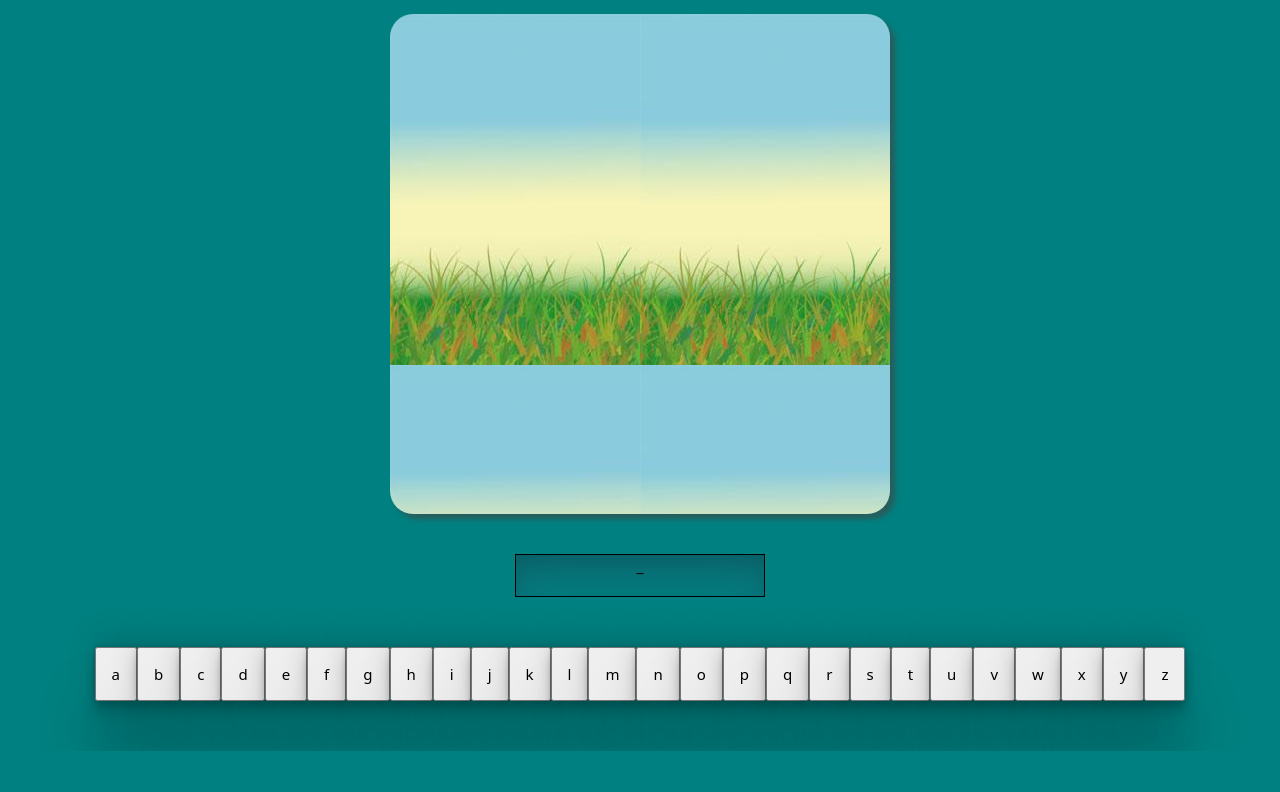
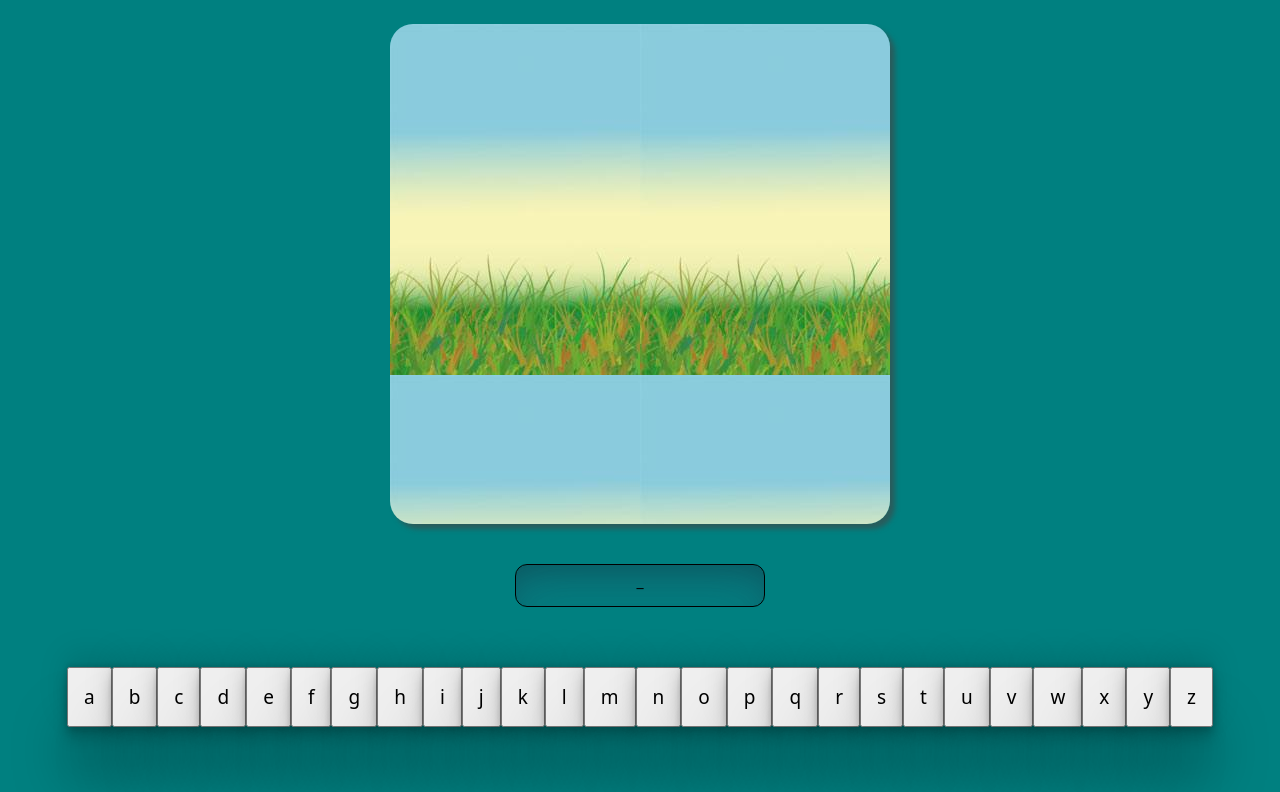
Before and after one commit to Ataf90/pendu-jeu, a plain HTML site: page index.html in a window 1280 px wide. Shown: the part 69-861 px from the top of the page. Before the commit the page ends 820 px from the top, so only its background shows below. Drawn offline with Linux system fonts and the light colour scheme.

Commit message:
modfication----- css et html ----17/10/  23:26

```diff
--- a/assests/script/script.js
+++ b/assests/script/script.js
@@ -12,7 +12,7 @@ const arrayMotMystere = devineStocke.split('');
 console.log(arrayMotMystere);
 let laVie;
 let compteVraiDevine;
-let espace;
+let espace = "_";
 let porteMots;
 //------------------crée mon alératoire----------
 // function porterMonAleratoire() {
--- a/assests/style/style.css
+++ b/assests/style/style.css
@@ -1,8 +1,9 @@
 * {
   box-sizing: border-box;
-  margin: 0 auto;
+  margin: 5px auto;
   padding: 0;
-  font-family: system-ui, -apple-system, BlinkMacSystemFont, 'Segoe UI', Roboto, c
+  font-family: system-ui, -apple-system, BlinkMacSystemFont, "Segoe UI", Roboto,
+    c;
 
   /* border: 1px solid red; */
 }
@@ -17,6 +18,15 @@ main {
 header {
   text-align: center;
   color: white;
+  text-shadow: 2px 2px 4px #000000;
+}
+image {
+  margin-top: 40px;
+  background-image: url(../img/pendu_0.jpg);
+  padding: 50%;
+  display: block;
+  border-radius: 23px;
+  box-shadow: 5px 5px 5px rgba(68, 68, 68, 0.6);
 }
 .container {
   padding: 10%;
@@ -24,15 +34,6 @@ header {
   border-radius: 40px;
   display: flex;
   justify-content: center;
-}
-
-.alpha-btn {
-  padding: 15px;
-  flex-wrap: wrap;
-  box-shadow: rgba(0, 0, 0, 0.25) 0px 54px 55px,
-    rgba(0, 0, 0, 0.12) 0px -12px 30px, rgba(0, 0, 0, 0.12) 0px 4px 6px,
-    rgba(0, 0, 0, 0.17) 0px 12px 13px, rgba(0, 0, 0, 0.09) 0px -3px 5px;
-    font-size: 15px;
 }
 .mot-secret {
   border: 1px black double;
@@ -42,12 +43,17 @@ header {
   margin-top: 40px;
   box-shadow: rgba(50, 50, 93, 0.25) 0px 30px 60px -12px inset,
     rgba(0, 0, 0, 0.3) 0px 18px 36px -18px inset;
+  border-radius: 12px;
 }
-image {
-  margin-top: 40px;
-  background-image: url(../img/pendu_0.jpg);
-  padding: 50%;
-  display: block;
-  border-radius: 23px;
-  box-shadow: 5px 5px 5px rgba(68, 68, 68, 0.6);
+.alpha-btn {
+  padding: 15px;
+  flex-wrap: wrap;
+  box-shadow: rgba(0, 0, 0, 0.25) 0px 54px 55px,
+    rgba(0, 0, 0, 0.12) 0px -12px 30px, rgba(0, 0, 0, 0.12) 0px 4px 6px,
+    rgba(0, 0, 0, 0.17) 0px 12px 13px, rgba(0, 0, 0, 0.09) 0px -3px 5px;
+  font-size: 19px;
+
 }
+
+@media screen {
+}
```
